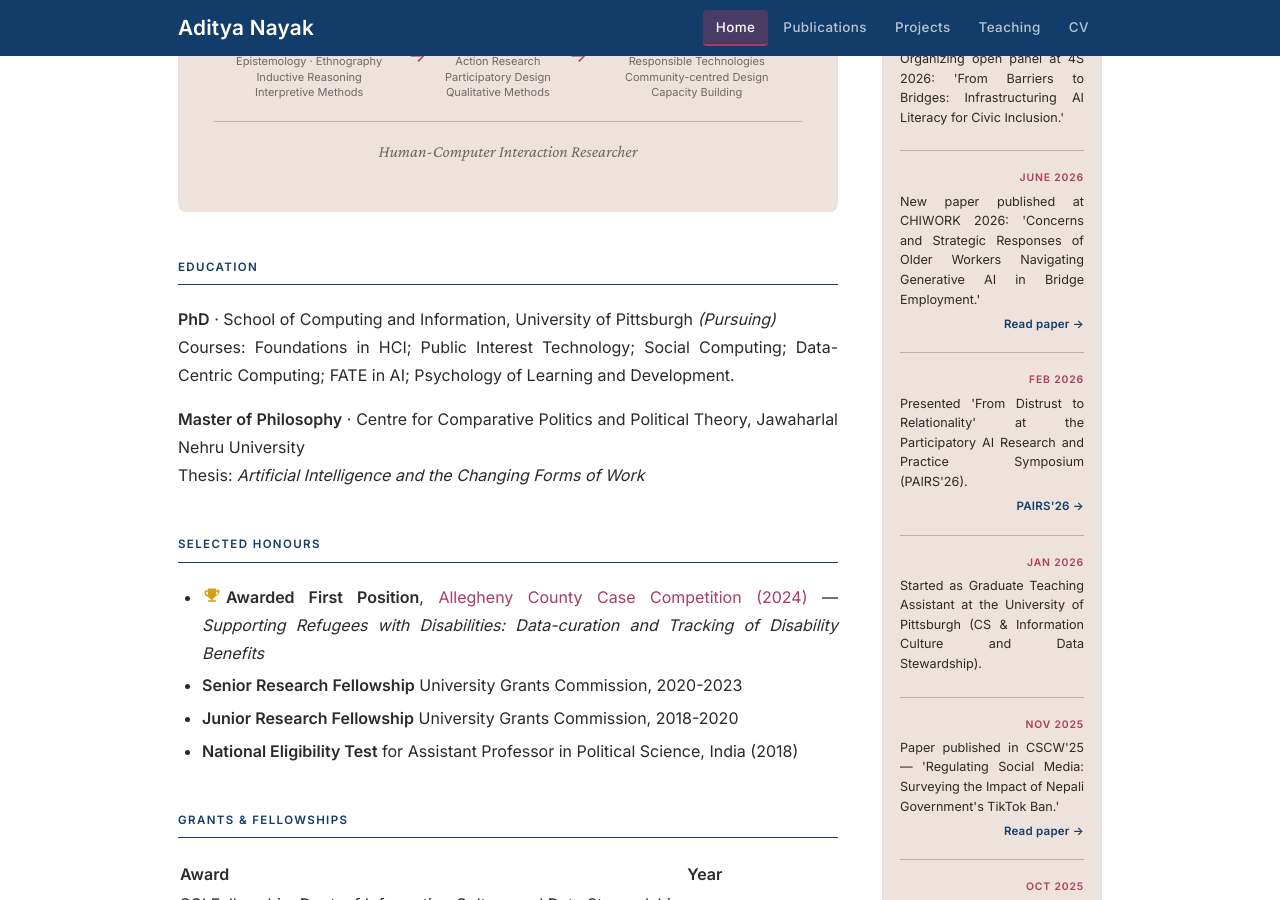
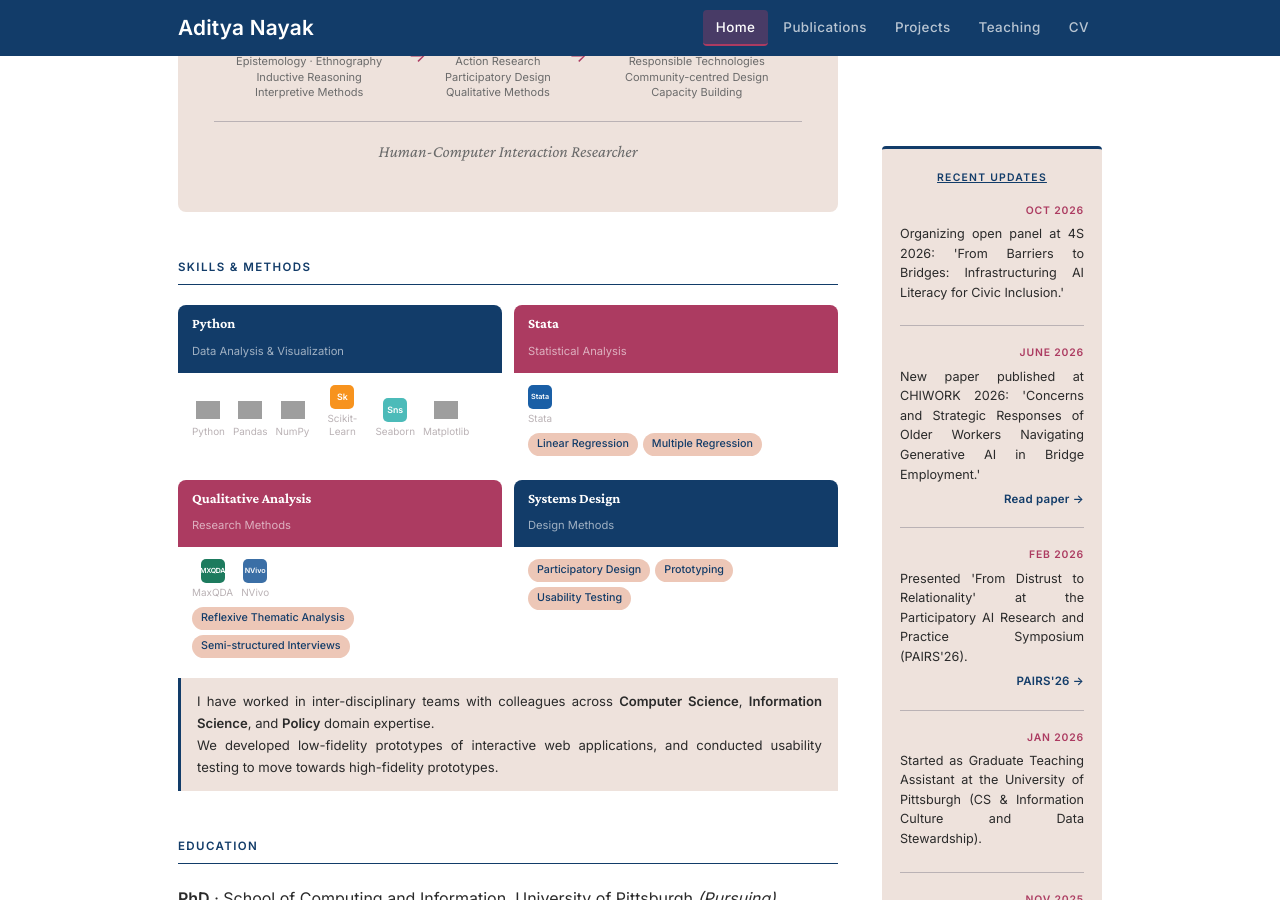
Before and after one commit to adityanayak-info/adityanayak-info.github.io, a Jekyll site: the page built from index.md, in a window 1280 px wide and 900 px high, scrolled down 823 px. Built offline with Jekyll 4.4.1, drawn with Linux system fonts in a browser that asks for light colours; grey boxes are pictures that could not be loaded.

Commit message:
Update index.md

```diff
--- a/index.md
+++ b/index.md
@@ -32,6 +32,72 @@ permalink: /
   <p class="career-tagline">Human-Computer Interaction Researcher</p>
 </div>
 
+
+## Skills & Methods
+
+<div class="sk-c-grid">
+
+  <div class="sk-c-card">
+    <div class="sk-c-head"><h4>Python</h4><span>Data Analysis & Visualization</span></div>
+    <div class="sk-c-body">
+      <div class="sk-c-tools">
+        <div class="sk-c-tool"><img src="https://cdn.jsdelivr.net/gh/devicons/devicon@latest/icons/python/python-original.svg" alt="Python"><span class="sk-c-tn">Python</span></div>
+        <div class="sk-c-tool"><img src="https://cdn.jsdelivr.net/gh/devicons/devicon@latest/icons/pandas/pandas-original.svg" alt="Pandas"><span class="sk-c-tn">Pandas</span></div>
+        <div class="sk-c-tool"><img src="https://cdn.jsdelivr.net/gh/devicons/devicon@latest/icons/numpy/numpy-original.svg" alt="NumPy"><span class="sk-c-tn">NumPy</span></div>
+        <div class="sk-c-tool"><span class="sk-c-badge" style="background:#F7931E">Sk</span><span class="sk-c-tn">Scikit-Learn</span></div>
+        <div class="sk-c-tool"><span class="sk-c-badge" style="background:#4CBBB9">Sns</span><span class="sk-c-tn">Seaborn</span></div>
+        <div class="sk-c-tool"><img src="https://cdn.jsdelivr.net/gh/devicons/devicon@latest/icons/matplotlib/matplotlib-original.svg" alt="Matplotlib"><span class="sk-c-tn">Matplotlib</span></div>
+      </div>
+    </div>
+  </div>
+
+  <div class="sk-c-card sk-c-burg">
+    <div class="sk-c-head"><h4>Stata</h4><span>Statistical Analysis</span></div>
+    <div class="sk-c-body">
+      <div class="sk-c-tools">
+        <div class="sk-c-tool"><span class="sk-c-badge" style="background:#1A5FA6;font-size:0.45rem">Stata</span><span class="sk-c-tn">Stata</span></div>
+      </div>
+      <div class="sk-c-tags">
+        <span class="sk-c-tag">Linear Regression</span>
+        <span class="sk-c-tag">Multiple Regression</span>
+      </div>
+    </div>
+  </div>
+
+  <div class="sk-c-card sk-c-burg">
+    <div class="sk-c-head"><h4>Qualitative Analysis</h4><span>Research Methods</span></div>
+    <div class="sk-c-body">
+      <div class="sk-c-tools">
+        <div class="sk-c-tool"><span class="sk-c-badge" style="background:#1D7B5E;font-size:0.44rem;letter-spacing:-.3px">MXQDA</span><span class="sk-c-tn">MaxQDA</span></div>
+        <div class="sk-c-tool"><span class="sk-c-badge" style="background:#3B6FA6;font-size:0.45rem">NVivo</span><span class="sk-c-tn">NVivo</span></div>
+      </div>
+      <div class="sk-c-tags">
+        <span class="sk-c-tag">Reflexive Thematic Analysis</span>
+        <span class="sk-c-tag">Semi-structured Interviews</span>
+      </div>
+    </div>
+  </div>
+
+  <div class="sk-c-card">
+    <div class="sk-c-head"><h4>Systems Design</h4><span>Design Methods</span></div>
+    <div class="sk-c-body">
+      <div class="sk-c-tags">
+        <span class="sk-c-tag">Participatory Design</span>
+        <span class="sk-c-tag">Prototyping</span>
+        <span class="sk-c-tag">Usability Testing</span>
+      </div>
+    </div>
+  </div>
+
+</div>
+
+<div class="skill-collab">
+  I have worked in inter-disciplinary teams with colleagues across <strong>Computer Science</strong>, <strong>Information Science</strong>, and <strong>Policy</strong> domain expertise.<br> We developed low-fidelity prototypes of interactive web applications, and conducted usability testing to move towards high-fidelity prototypes.
+</div>
+
+
+
+
 ## Education
 
 **PhD** · School of Computing and Information, University of Pittsburgh *(Pursuing)*<br>
```
